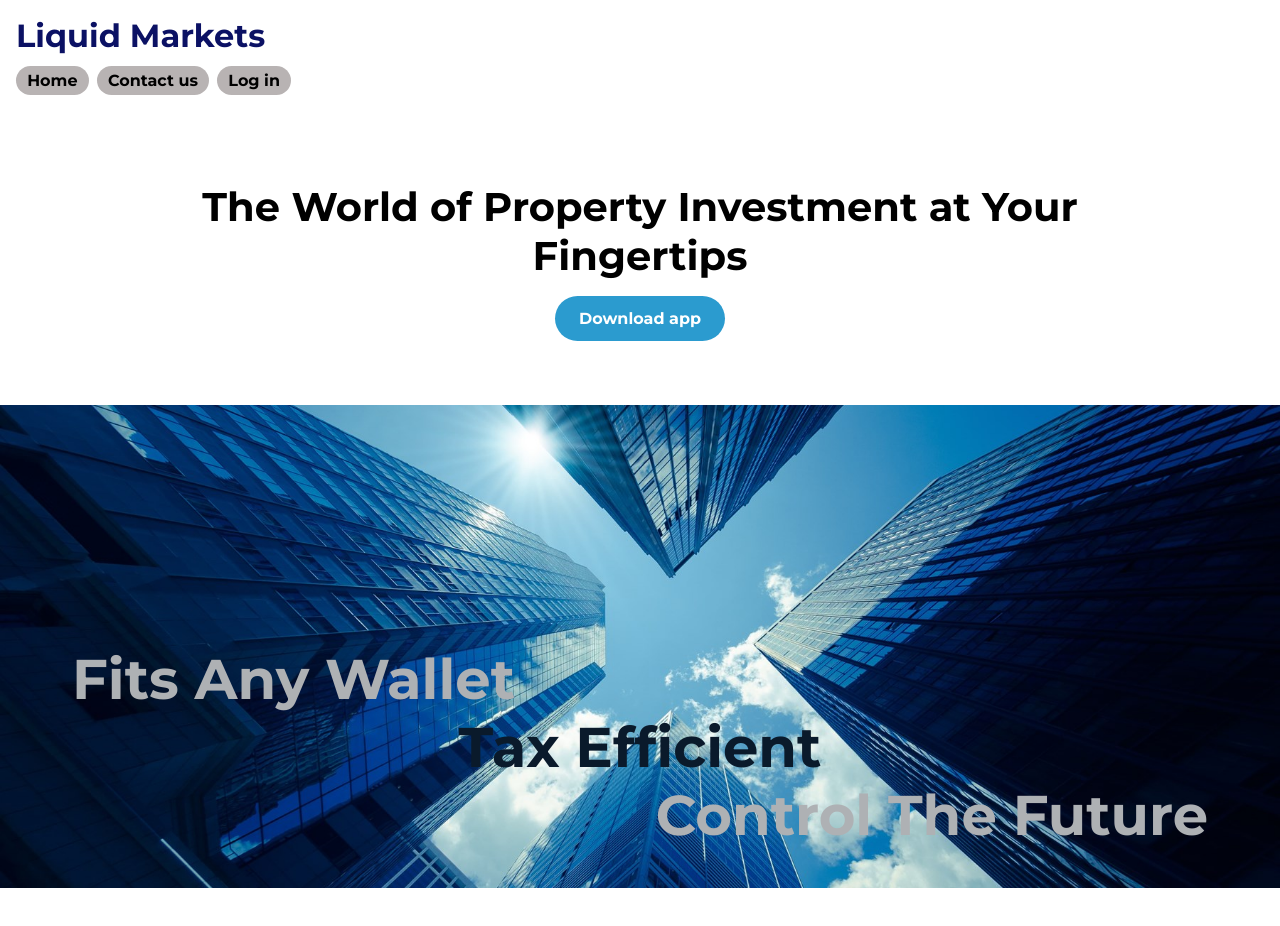
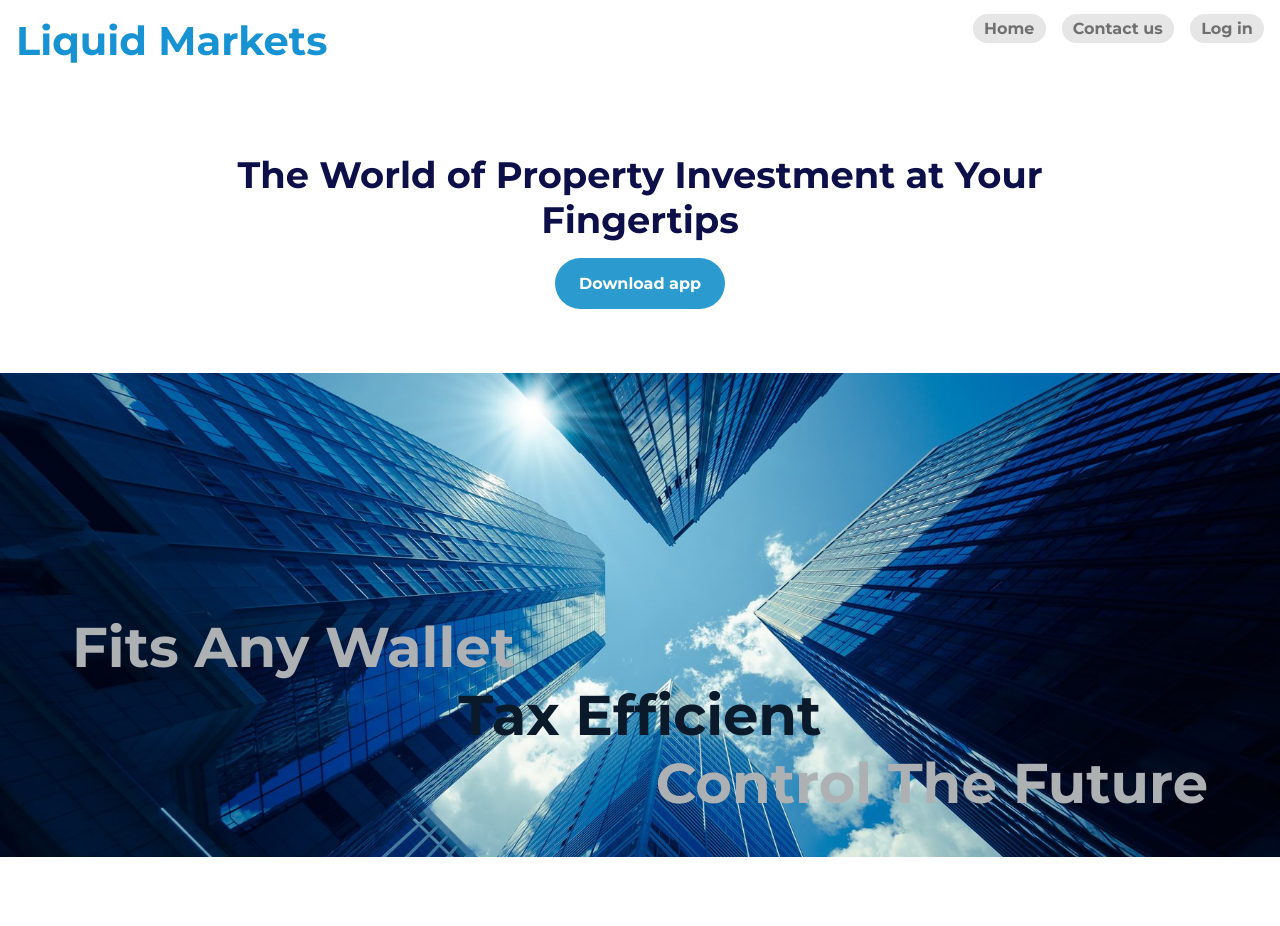
Before and after one commit to jinniekim/LM, a plain HTML site: page Web3/index.html in a window 1280 px wide. Drawn offline with Linux system fonts and the light colour scheme.

Commit message:
Add files via upload

```diff
--- a/Web3/style.css
+++ b/Web3/style.css
@@ -18,16 +18,15 @@ a {
 }
 
 img {
-
     width: 100%;
     position: absolute;
     z-index: -1;
 }
 
 a.logo {
-    color: rgb(11, 17, 100);
+    color: #1792d2;
     font-weight: bold;
-    font-size: 2em;
+    font-size: 2.5em;
 }
 
 ul {
@@ -37,26 +36,36 @@ ul {
 }
 nav ul {
     display: flex;
-     margin-top: 1em;
+    margin-top: 1.5em;
 }
 
 nav li {
-     margin-right: .5em;
+    margin-right: 1em;
  }
 
- nav li a {
-     color: rgb(0, 0, 0);
+nav a {
+    text-decoration: none;
+    color: #707070;
+    font-weight: 700;
+    font-weight: bold;
     font-weight: bold;
     padding: .3em .7em;
-     background-color: #b8b3b3;
+    background-color: #E6E6E6;
     border-radius: 1em;
 }
+
+nav a:hover,
+nav a:focus {
+    color: #1792d2;
+}
+
 .hero-left {
     text-align: center;
 }
 
 h1 {
-    font-size: 2.5em;
+    color:rgb(13, 15, 73);
+    font-size: 2.3em;
     width: 80%;
     margin: 1.5em auto 0;
 }
@@ -70,11 +79,15 @@ h1 {
 a.cta-btn {
     color: white;
     background: rgb(43, 155, 207);
-    padding: .8em 1.5em;
+    padding: 1em 1.5em;
     border-radius: 2em;
     font-weight: bold;
     margin: 1em 0 3em;
     display: inline-block;
+}
+a.cta-btn:hover,
+a.cta-btn:focus {
+    color: #707070;
 }
 ul.list {
     margin-top: 3em;
@@ -98,3 +111,45 @@ li.list3 {
     color: rgb(174, 177, 180);
     text-align:right;
 }
+
+
+@media (min-width: 390px) {
+    header {
+        display: flex;
+        justify-content: space-between;
+    }
+    nav ul {
+        margin-top: .2em;
+    }
+    nav ul li:nth-of-type(3) {
+        margin-right: 0;
+    }
+}
+
+/*
+
+- White Space
+- Color
+- Contrast
+- Scale
+- Alignment
+- Typography
+- Visual Hierarchy
+
+*/
+
+/* For the width display, ignore this */
+
+.width-container {
+   display: none;
+}
+
+.display-width {
+   display: block;
+   position: absolute;
+   right: 0;
+   top: 0;
+   background-color: #E6E6E6;
+   padding: .3em;
+   font-size: .85em;
+}
```
Also changed, not shown: Web3/seoul_skyscraper.jpg (added). Lines whose indentation alone changed are shown as unchanged.
